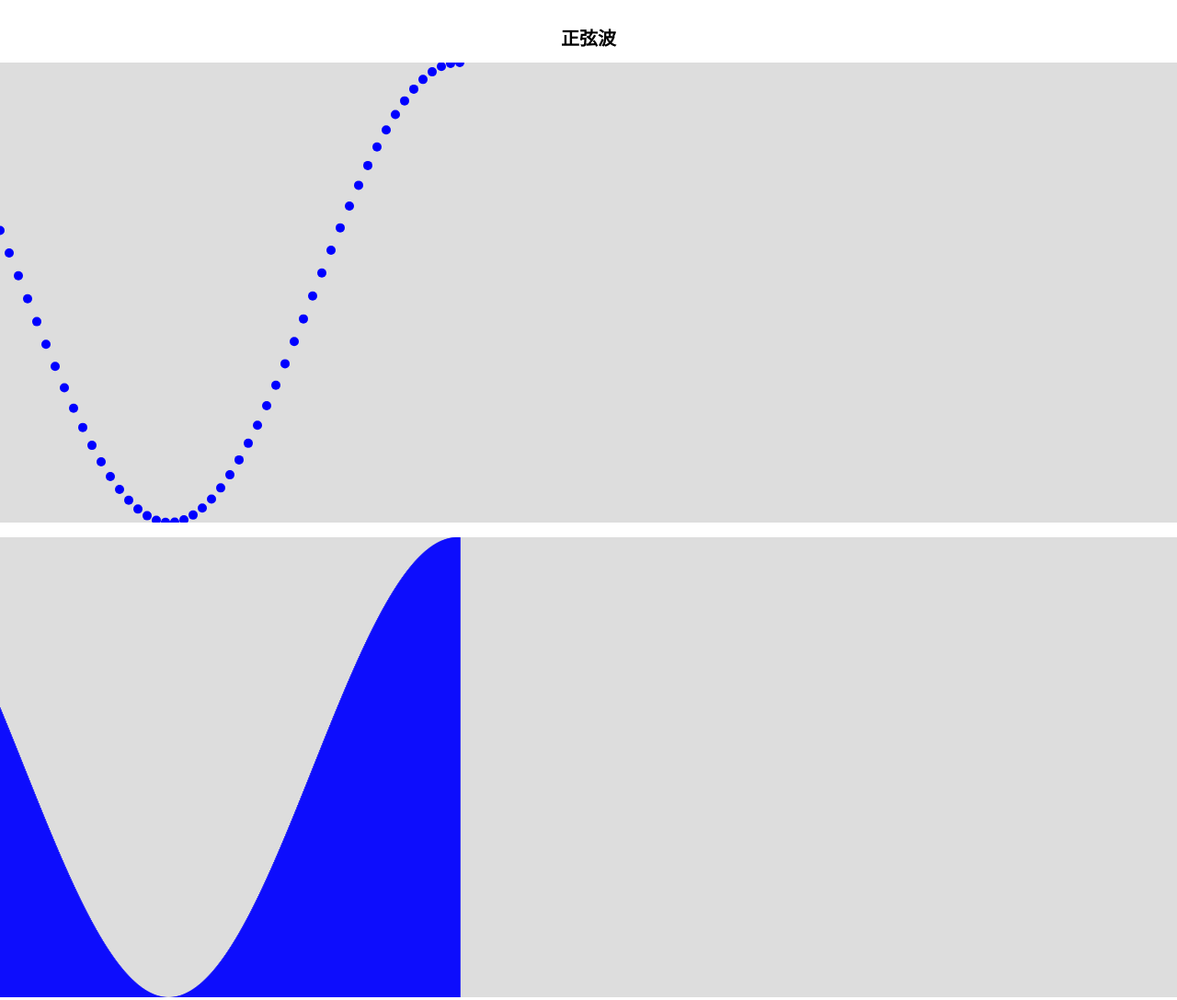
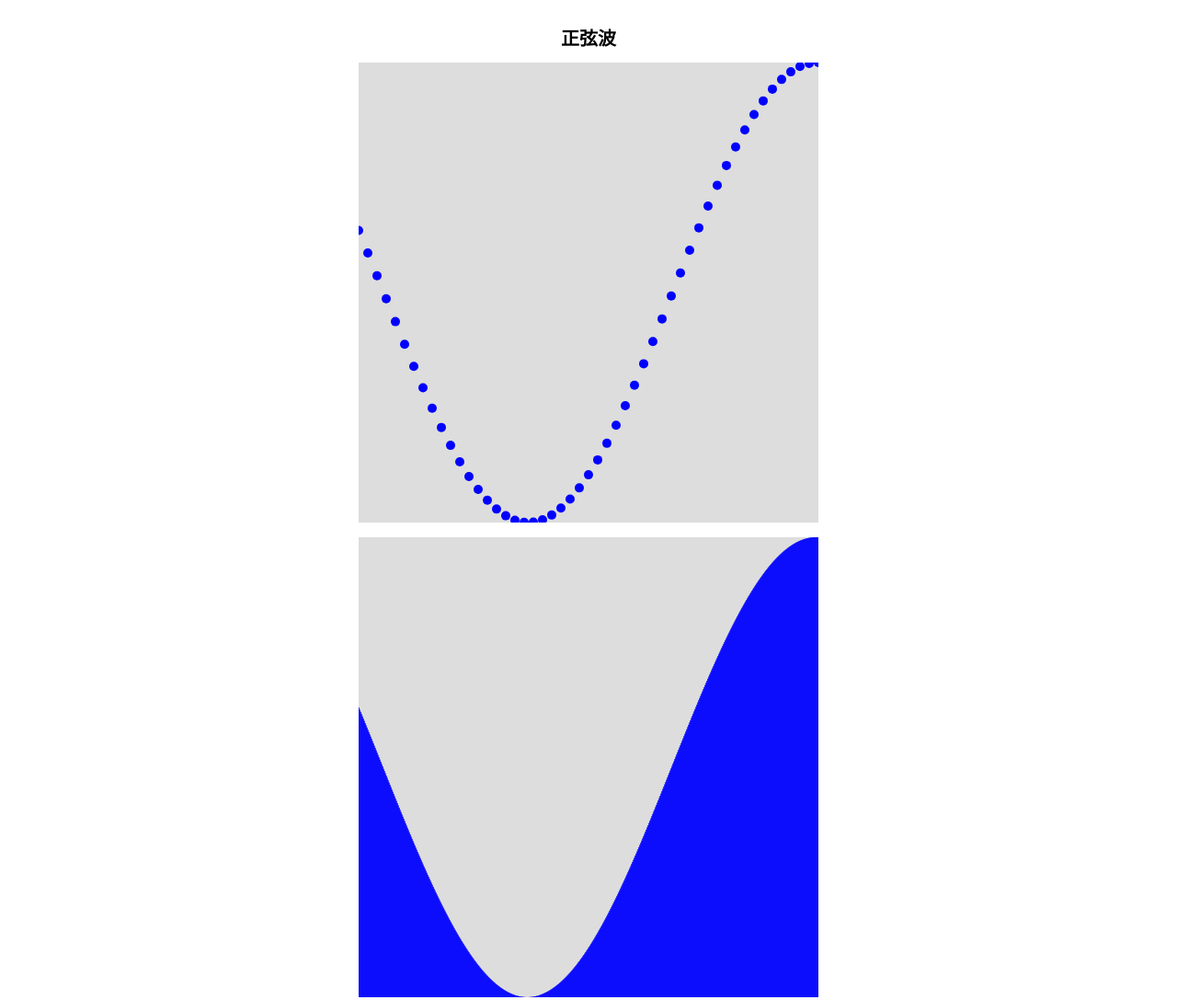
Before and after one commit to yend724/study-canvas-2d, a plain HTML site: page math-and-physics/trigonometric/wave.html in a window 1280 px wide. Shown: the whole page at 92% size. Drawn offline with Linux system fonts and the light colour scheme.

Commit message:
Fix wave

```diff
--- a/math-and-physics/trigonometric/wave.html
+++ b/math-and-physics/trigonometric/wave.html
@@ -34,9 +34,8 @@
       let canvas2, context2;
       let degree = 0;
 
-      let canvasWidth = window.innerWith > 500 ? 500 : window.innerWidth;
-      let canvasHeight = canvasWidth > 500 ? 500 : canvasWidth;
-
+      const canvasWidth = window.innerWidth > 500 ? 500 : window.innerWidth;
+      const canvasHeight = canvasWidth > 500 ? 500 : canvasWidth;
       // 1個目の canvas
       const drawWaveDots = (x, deg) => {
         context.beginPath();
```
